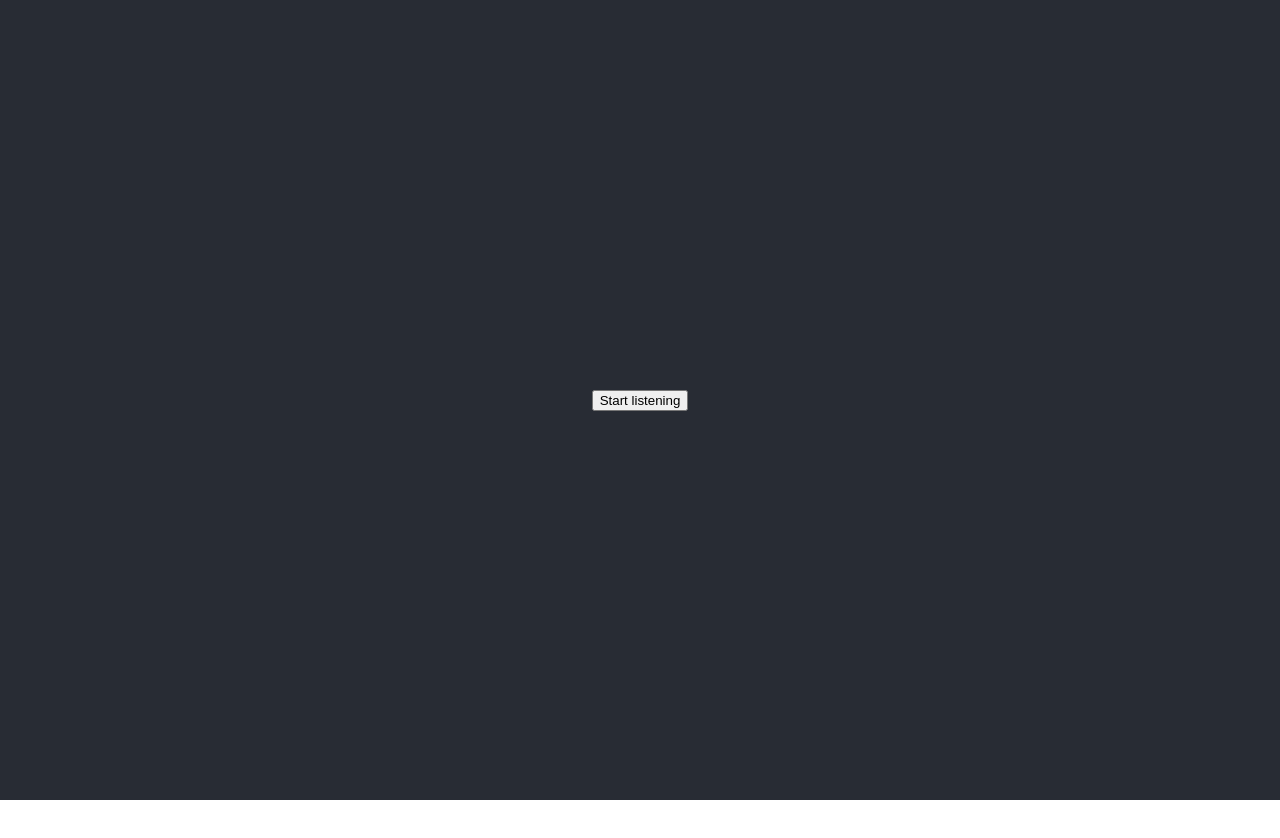
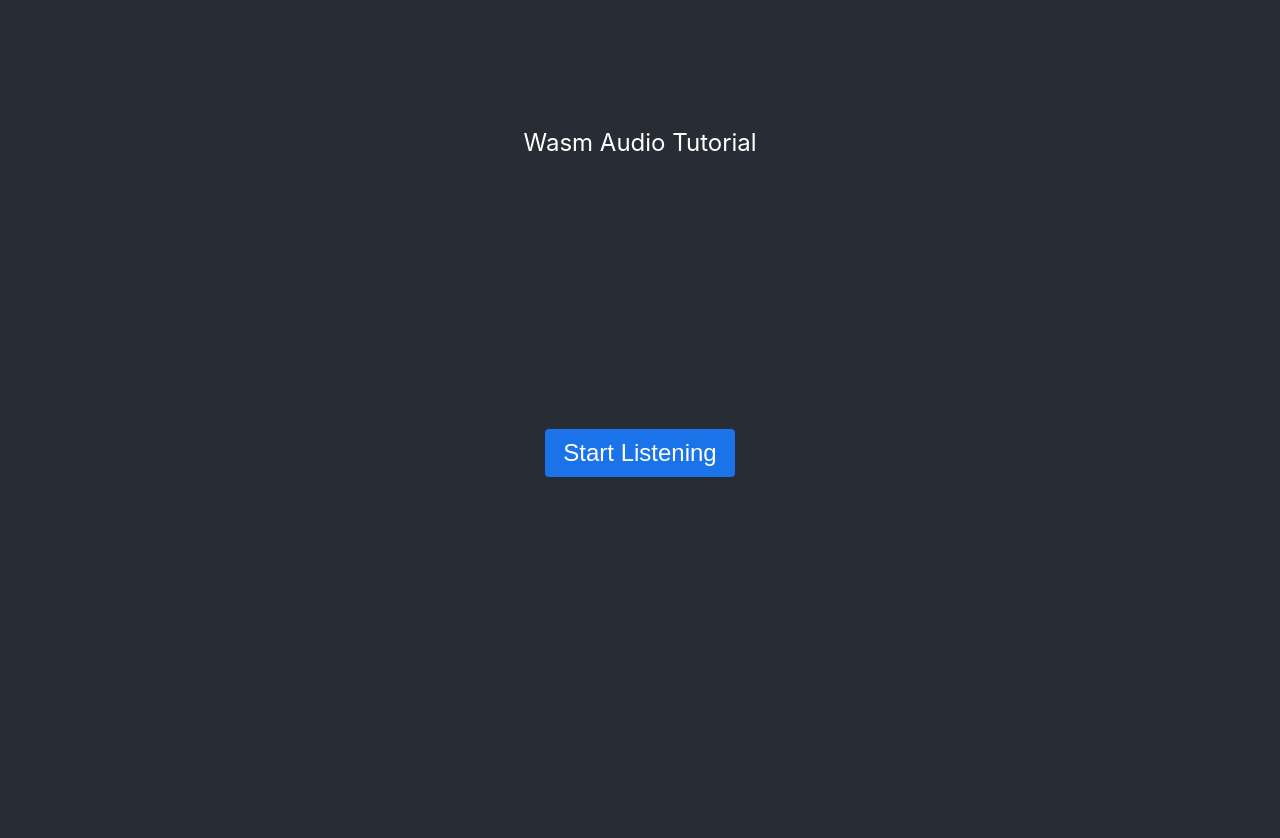
Before and after one commit to peter-suggate/wasm-audio-app, a React (Create React App) app: page / in a window 1280 px wide. Shown: the top 838 px of the page. Before the commit the page ends 800 px from the top, so only its background shows below. Built offline with nearby package versions, Linux system fonts and the light colour scheme.

Commit message:
Improve App styling

```diff
--- a/src/App.css
+++ b/src/App.css
@@ -1,25 +1,43 @@
 .App {
+  display: flex;
+  flex-direction: column;
+  align-items: center;
   text-align: center;
-}
-
-.App-logo {
-  height: 40vmin;
-  pointer-events: none;
-}
-
-@media (prefers-reduced-motion: no-preference) {
-  .App-logo {
-    animation: App-logo-spin infinite 20s linear;
-  }
+  background-color: #282c34;
+  min-height: 100vh;
+  color: white;
+  justify-content: center;
 }
 
 .App-header {
-  background-color: #282c34;
-  min-height: 100vh;
-  display: flex;
-  flex-direction: column;
-  align-items: center;
-  justify-content: center;
-  font-size: calc(10px + 2vmin);
+  font-size: 1.5rem;
+  margin: 10%;
+}
+
+.App-content {
+  margin-top: 15vh;
+  height: 85vh;
+}
+
+.Pitch-readout {
+  margin-top: 5vh;
+  font-size: 3rem;
+}
+
+button {
+  background-color: rgb(26, 115, 232);
+  border: none;
+  outline: none;
   color: white;
+  margin: 1em;
+  padding: 10px 14px;
+  border-radius: 4px;
+  width: 190px;
+  text-transform: capitalize;
+  cursor: pointer;
+  font-size: 1.5rem;
 }
+
+button:hover {
+  background-color: rgb(45, 125, 252);
+}
--- a/src/App.js
+++ b/src/App.js
@@ -4,7 +4,7 @@ import { setupAudio } from "./setupAudio";
 
 function PitchReadout({ running, latestPitch }) {
   return (
-    <div className="PitchReadout">
+    <div className="Pitch-readout">
       {latestPitch
         ? `Latest pitch: ${latestPitch.toFixed(1)} Hz`
         : running
@@ -14,8 +14,8 @@ function PitchReadout({ running, latestPitch }) {
   );
 }
 
-function AudioPlayerControl() {
-  const [audio, setAudio] = React.useState();
+function AudioRecorderControl() {
+  const [audio, setAudio] = React.useState(undefined);
   const [running, setRunning] = React.useState(false);
   const [latestPitch, setLatestPitch] = React.useState(undefined);
 
@@ -38,7 +38,6 @@ function AudioPlayerControl() {
   const { context } = audio;
   return (
     <div>
-      <PitchReadout running={running} latestPitch={latestPitch} />
       <button
         onClick={async () => {
           if (running) {
@@ -53,6 +52,7 @@ function AudioPlayerControl() {
       >
         {running ? "Pause" : "Resume"}
       </button>
+      <PitchReadout running={running} latestPitch={latestPitch} />
     </div>
   );
 }
@@ -61,8 +61,11 @@ function App() {
   return (
     <div className="App">
       <header className="App-header">
-        <AudioPlayerControl />
+        Wasm Audio Tutorial
       </header>
+      <div className="App-content">
+        <AudioRecorderControl />
+      </div>
     </div>
   );
 }
```
